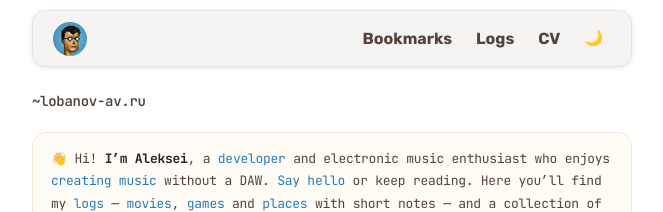
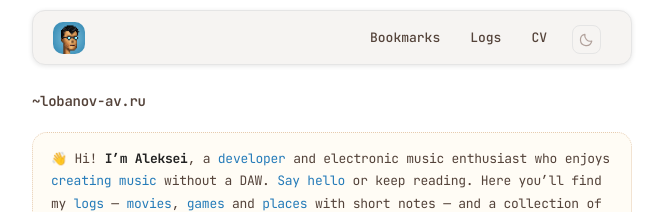
Before and after one commit to alobanov/alobanov.github.io, a Jekyll site: the page built from index.md, in a window 1280 px wide. Shown: the top 212 px of the page, without its empty margins (308-971 px from the left). Built offline with Jekyll 4.4.1, drawn with Linux system fonts in a browser that asks for light colours.

Commit message:
feat(header): mono nav, framed theme control, SVG theme icon
The header carried the largest type on the site — 16px bold in the body
face — while every other navigational element had settled on smaller mono.
The theme button sat bare next to the links and read as a fourth menu
item rather than a control.

- nav links become 13px mono, in scale with the rest of the site
- the theme button gets a border and a gap, so it reads as a control
- replace the sun/moon emoji with inline SVG: both icons live in the
  button and CSS swaps them on data-theme, so the script only flips the
  attribute and the icon no longer flashes on load
- avatar becomes a rounded square

The active-page underline is kept as it was, at 2px.

```diff
--- a/_includes/header_menu.html
+++ b/_includes/header_menu.html
@@ -6,6 +6,23 @@
     <a href="/bookmarks/"{% if page.url contains '/bookmarks' %} class="active"{% endif %}>Bookmarks</a>
     <a href="/logs/"{% if page.url contains '/logs' %} class="active"{% endif %}>Logs</a>
     <a href="/about_en"{% if page.url contains '/about_en' %} class="active"{% endif %}>CV</a>
-    <button class="theme-toggle" id="theme-toggle" aria-label="Toggle dark mode">🌙</button>
+    {%- comment -%}
+    Обе иконки лежат в кнопке, нужную показывает CSS по data-theme. Так JS не
+    подменяет содержимое кнопки, и иконка не мигает при загрузке страницы.
+    {%- endcomment -%}
+    <button class="theme-toggle" id="theme-toggle" type="button"
+            aria-label="Toggle dark mode" title="Toggle dark mode">
+      <svg class="theme-icon theme-icon--moon" viewBox="0 0 16 16" aria-hidden="true"
+           fill="none" stroke="currentColor" stroke-width="1.3"
+           stroke-linecap="round" stroke-linejoin="round">
+        <path d="M13.6 9.7A6.1 6.1 0 0 1 6.3 2.4a6.1 6.1 0 1 0 7.3 7.3Z"/>
+      </svg>
+      <svg class="theme-icon theme-icon--sun" viewBox="0 0 16 16" aria-hidden="true"
+           fill="none" stroke="currentColor" stroke-width="1.3"
+           stroke-linecap="round" stroke-linejoin="round">
+        <circle cx="8" cy="8" r="3.1"/>
+        <path d="M8 1.1v1.5M8 13.4v1.5M14.9 8h-1.5M2.6 8H1.1M12.9 3.1l-1.1 1.1M4.2 11.8l-1.1 1.1M12.9 12.9l-1.1-1.1M4.2 4.2 3.1 3.1"/>
+      </svg>
+    </button>
   </nav>
 </div>
--- a/_layouts/default.html
+++ b/_layouts/default.html
@@ -87,19 +87,16 @@
   <!-- Theme toggle interaction -->
   <script>
     (function () {
+      // The icon itself is two inline SVGs swapped by CSS on data-theme,
+      // so the button only has to flip the attribute.
       const btn = document.getElementById('theme-toggle');
-      function syncIcon() {
-        if (btn) btn.textContent = document.documentElement.dataset.theme === 'dark' ? '☀️' : '🌙';
-      }
       if (btn) {
         btn.addEventListener('click', function () {
           const next = document.documentElement.dataset.theme === 'dark' ? 'light' : 'dark';
           document.documentElement.dataset.theme = next;
           localStorage.setItem('theme', next);
-          syncIcon();
         });
       }
-      syncIcon();
     })();
   </script>
 </body>
--- a/assets/css/style.css
+++ b/assets/css/style.css
@@ -305,12 +305,12 @@ section {
 }
 
 .menu-icon {
-    width: 34px;
-    height: 34px;
+    width: 32px;
+    height: 32px;
     background-image: url("/assets/img/ava.jpeg");
     background-size: cover;
-    border-radius: 50%;
-    transition: transform 0.3s ease, filter 0.3s ease;
+    border-radius: 10px;
+    transition: transform 0.2s ease, filter 0.2s ease;
 }
 
 .menu-icon:hover {
@@ -327,16 +327,15 @@ section {
 .menu-nav a {
     display: flex;
     align-items: center;
-    position: relative;
     text-align: center;
     text-decoration: none;
     color: var(--primary-color);
-    font-family: var(--primary-font);
-    font-size: 16px;
-    padding: 8px;
-    border-radius: 15px;
-    font-weight: bold;
-    transition: background-color 0.3s ease, color 0.3s ease;
+    font-family: var(--code-font);
+    font-size: 13px;
+    font-weight: 500;
+    padding: 5px 11px;
+    border-radius: 8px;
+    transition: background-color 0.2s ease, color 0.2s ease;
 }
 
 .menu-nav a:hover {
@@ -344,15 +343,20 @@ section {
     color: var(--primary-color);
 }
 
+/* Current page: a rule under the label */
+.menu-nav a.active {
+    position: relative;
+}
+
 .menu-nav a.active::after {
     content: '';
     position: absolute;
-    bottom: 0;
-    left: 6px;
-    right: 6px;
-    height: 3px;
+    bottom: 1px;
+    left: 11px;
+    right: 11px;
+    height: 2px;
+    border-radius: 2px;
     background-color: var(--primary-color);
-    border-radius: 2px;
 }
 
 
@@ -2079,19 +2083,21 @@ body,
 
 /* Theme toggle button in nav */
 .theme-toggle {
-    font-size: 15px;
-    font-family: var(--primary-font);
-    font-weight: 400;
-    padding: 4px 8px;
+    /* Set apart from the links: sitting flush against them it read as another
+       menu item rather than a control */
+    display: inline-flex;
+    align-items: center;
+    justify-content: center;
+    margin-left: 6px;
+    padding: 6px;
     background: transparent;
-    border: none;
+    border: 1px solid var(--border-color);
     color: var(--primary-color);
     cursor: pointer;
-    margin: 0;
     border-radius: 8px;
     line-height: 1;
     box-shadow: none;
-    transition: background-color 0.2s ease;
+    transition: background-color 0.2s ease, border-color 0.2s ease;
 }
 
 .theme-toggle:hover {
@@ -2102,6 +2108,36 @@ body,
 .theme-toggle:focus {
     box-shadow: none;
     outline: none;
+}
+
+.theme-toggle:focus-visible {
+    outline: 2px solid var(--secondary-color);
+    outline-offset: 2px;
+}
+
+.theme-icon {
+    display: block;
+    width: 15px;
+    height: 15px;
+    color: var(--muted-color);
+    transition: color 0.2s ease;
+}
+
+.theme-toggle:hover .theme-icon {
+    color: var(--primary-color);
+}
+
+/* Only one of the two is ever shown */
+.theme-icon--sun {
+    display: none;
+}
+
+[data-theme="dark"] .theme-icon--moon {
+    display: none;
+}
+
+[data-theme="dark"] .theme-icon--sun {
+    display: block;
 }
 
 
```
